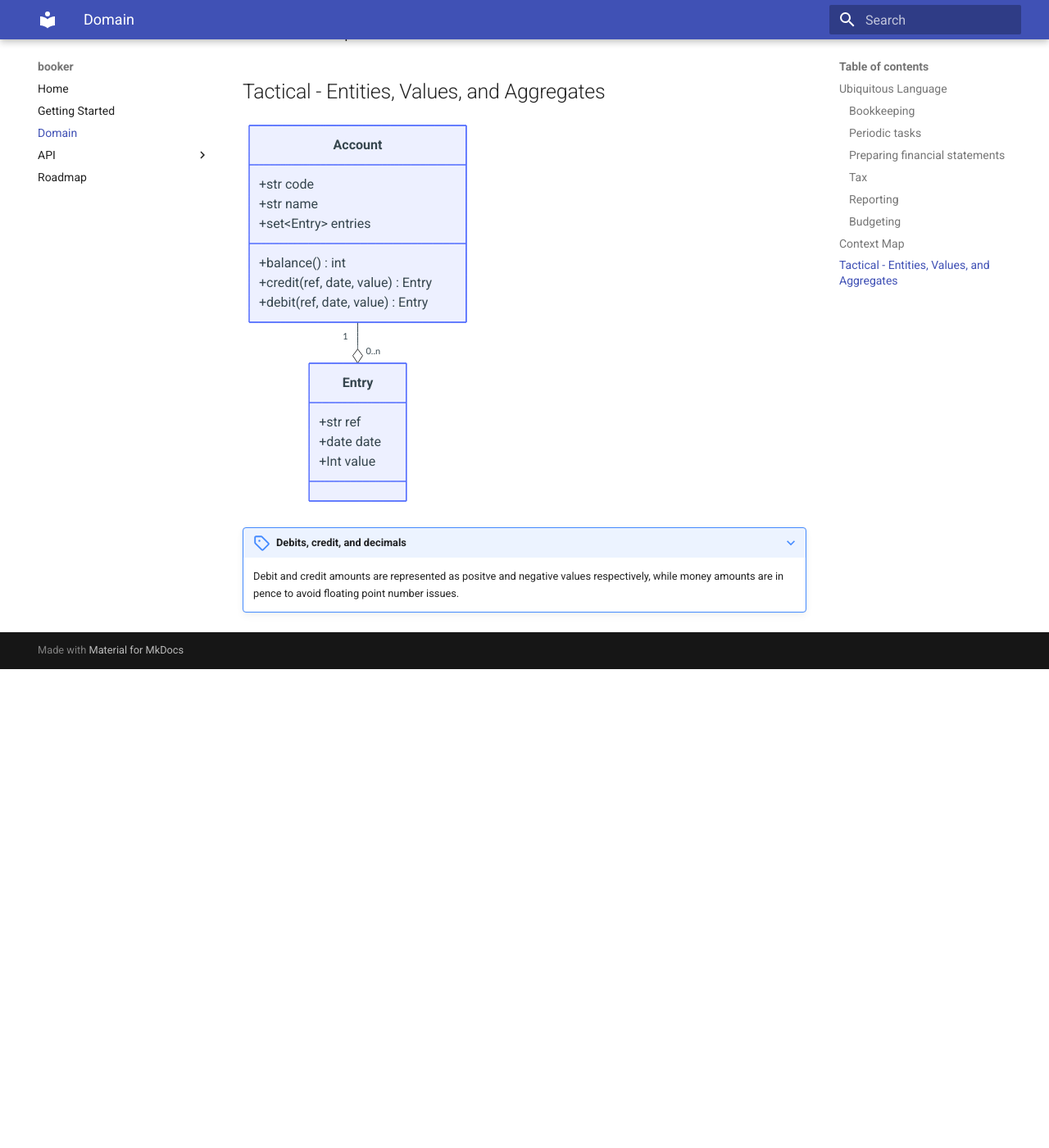
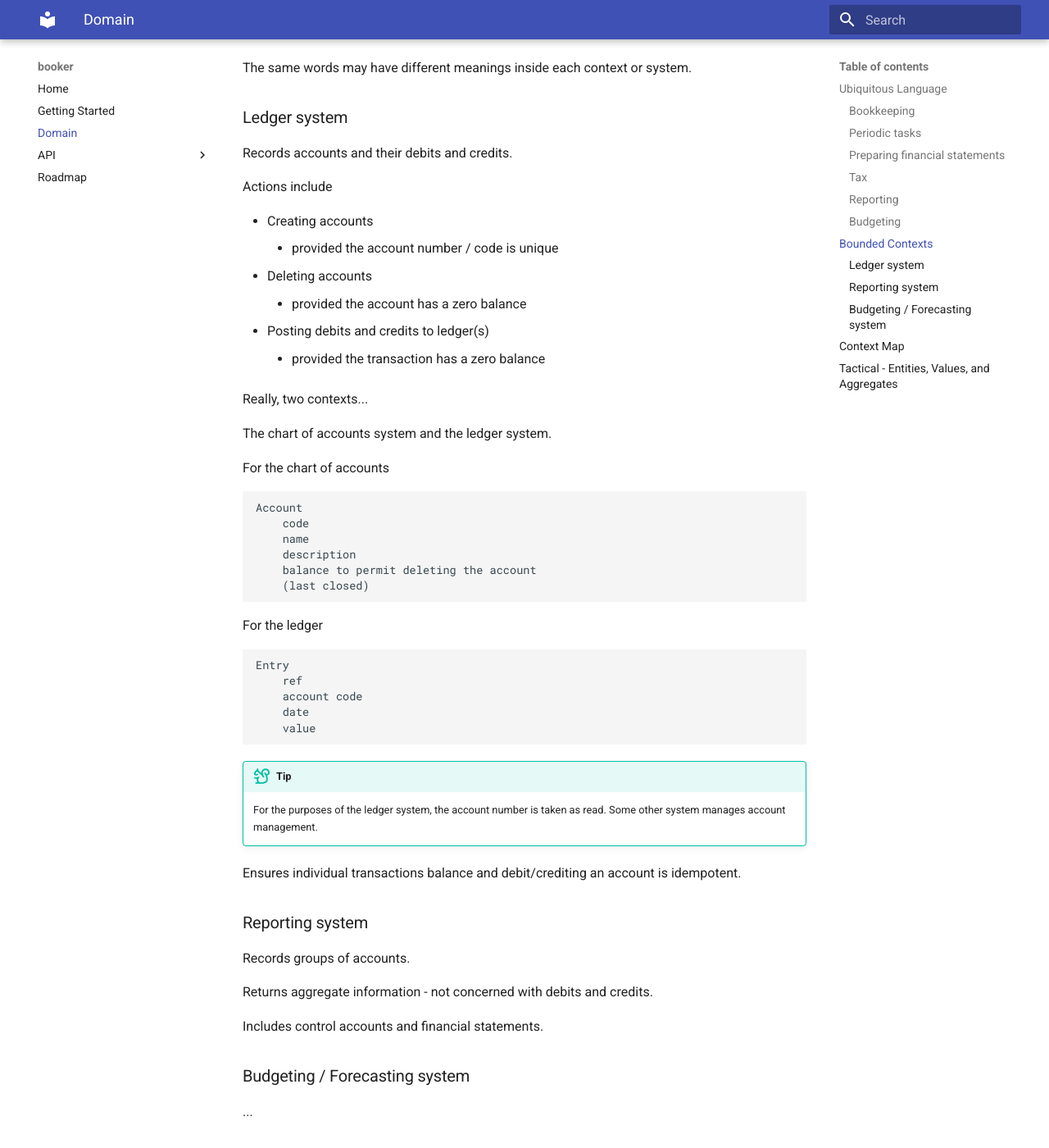
Before and after one commit to samthorold/booker, an MkDocs documentation site: the page built from docs/domain.md, in a window 1280 px wide and 1400 px high, scrolled down 3134 px. Shown: the whole window at 82% size. Built offline with MkDocs 1.6.1 and Material for MkDocs 9.7.7, drawn with Linux system fonts in a browser that asks for light colours; before the commit the page ends 3950 px from its top, so only the background shows below that.

Commit message:
Ledger and Chart of Accounts system split

```diff
--- a/docs/domain.md
+++ b/docs/domain.md
@@ -121,6 +121,65 @@ For external parties...
 ### Budgeting
 
 
+## Bounded Contexts
+
+The same words may have different meanings inside each context or system.
+
+### Ledger system
+
+Records accounts and their debits and credits.
+
+Actions include
+
+- Creating accounts
+    - provided the account number / code is unique
+- Deleting accounts
+    - provided the account has a zero balance
+- Posting debits and credits to ledger(s)
+    - provided the transaction has a zero balance
+
+Really, two contexts...
+
+The chart of accounts system and the ledger system.
+
+For the chart of accounts
+
+    Account
+        code
+        name
+        description
+        balance to permit deleting the account
+        (last closed)
+
+For the ledger
+
+    Entry
+        ref
+        account code
+        date
+        value
+
+!!! tip
+
+    For the purposes of the ledger system,
+    the account number is taken as read.
+    Some other system manages account management.
+
+Ensures individual transactions balance and
+debit/crediting an account is idempotent.
+
+### Reporting system
+
+Records groups of accounts.
+
+Returns aggregate information - not concerned with debits and credits.
+
+Includes control accounts and financial statements.
+
+### Budgeting / Forecasting system
+
+...
+
 ## Context Map
 
 
```
